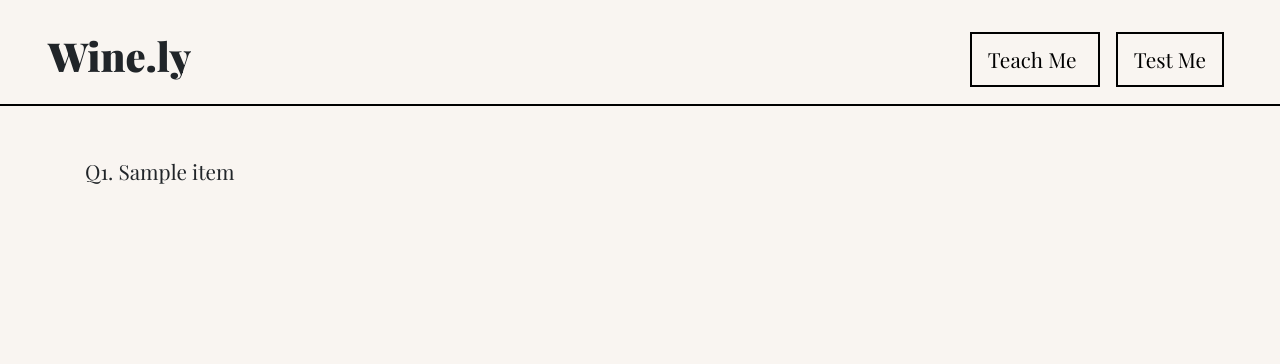
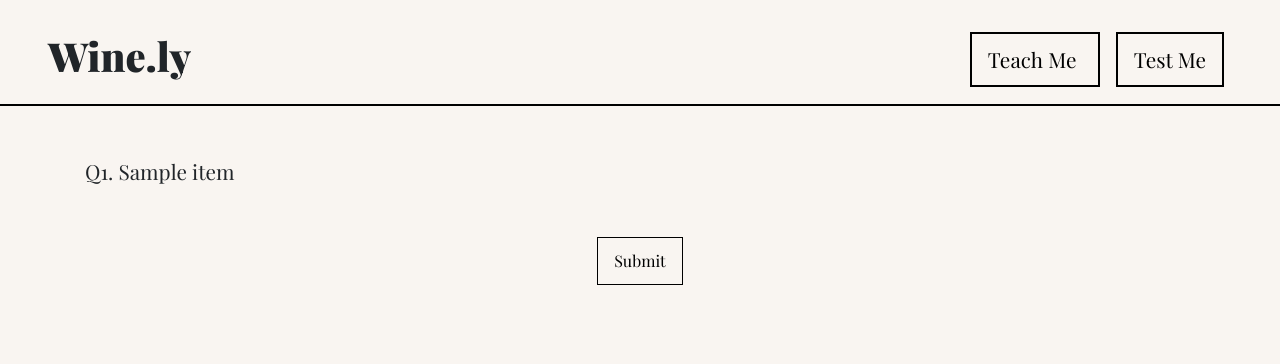
Before and after one commit to yukizhang17/UI_final_project, a Flask app: template templates/quiz_mcq.html in a window 1280 px wide. Shown: the top 364 px of the page. Run offline with Flask 2, Linux system fonts and the light colour scheme; the template is opened without the code that fills it: most values are stand-ins (such as "Sample title", 1, 10 or a date in 2020); some libraries are stand-ins or nearby versions.

Commit message:
Add buttons to quiz template

```diff
--- a/static/outline.css
+++ b/static/outline.css
@@ -34,6 +34,35 @@ body {
 .custom-btn.btn-type-1:active, .custom-btn.btn-type-1:focus {
   outline: none;
   border: 2px solid #000;
+  text-decoration: none;
+}
+
+/* For Buttons at the bottom of the page e.g. Next / Previous */
+.custom-btn.btn-type-2 {
+  text-align: center;
+  padding: 0.7rem 1rem;
+  border: 1px solid #000;
+  /* font-size: 1rem; */
+  color: #000;
+  text-decoration: none;
+  width:fit-content;
+  margin-left: 5px;
+  margin-right: 5px;
+}
+
+.custom-btn.btn-type-2:hover {
+  outline: none;
+  transition: 0.4s ease;
+  background-color: #000;
+  color: #fff;
+  border: 1px solid transparent;
+  cursor: pointer;
+  text-decoration: none;
+}
+
+.custom-btn.btn-type-2:active, .custom-btn.btn-type-2:focus {
+  outline: none;
+  border: 1px solid #000;
   text-decoration: none;
 }
 
--- a/static/quiz.css
+++ b/static/quiz.css
@@ -4,17 +4,27 @@
 body {
     font-family: "Playfair Display", sans-serif;
 }
+/* Quiz template */
 #question {
     margin-top: 50px;
     margin-bottom: 50px;
     font-size: 1.3rem;
 }
+#quizactions {
+    margin-top: 20px;
+    margin-bottom: 20px;
+    display: flex;
+    justify-content: center;
+    text-align: center;
+}
+/* Quiz type: mcq */
 .mcq_choice_label {
     margin-left: 20px;
 }
 .mcq_choice {
     margin-bottom: 8px;
 }
+/* Quiz type: mcq with side image */
 #mcq_side_image {
     margin-bottom: 10px;
 }
--- /dev/null
+++ b/static/quiz_template.js
@@ -0,0 +1,37 @@
+function onSubmit() {
+    // Add Previous / Next / Learn buttons once submit is clicked.
+    // This function should be called in submit() function for individual question types
+    showActionButtons()
+    setClickActions()
+}
+
+function setClickActions() {
+    // TODO: Set click actions for action buttons (prev / next / learn)
+}
+
+function showActionButtons() {
+    $("#quizactions").empty()
+    if (item['previous'] != 'none') {
+        let prevbutton = $("<div class='custom-btn btn-type-2 mx-2' id='previous'></div>").html("Previous")
+        $("#quizactions").append(prevbutton)
+    }
+    if (item['next'] != 'none') {
+        let nextbutton = $("<div class='custom-btn btn-type-2 mx-2' id='next'></div>").html("Next")
+        $("#quizactions").append(nextbutton)
+    }
+
+    let learnbutton = $("<div class='custom-btn btn-type-2 mx-2' id='learn'></div>").html("Learn")
+    $("#quizactions").append(learnbutton)
+}
+
+function showSubmitButton() {
+    $("#quizactions").empty()
+
+    let submitbutton = $("<div class='custom-btn btn-type-2 mx-2' id='submit'></div>")
+    submitbutton.html("Submit")
+    $("#quizactions").append(submitbutton)
+}
+
+$(document).ready(function(){
+    showSubmitButton()
+})
--- a/templates/quiz_template.html
+++ b/templates/quiz_template.html
@@ -1,18 +1,21 @@
 {% extends "layout.html" %}
 
 {% block content %}
+    <script type="text/javascript" src="{{ url_for('static', filename = 'quiz_template.js') }}"></script>
     <script>
         let item = {{item|tojson}}
     </script>
 
     <!-- Quiz template, which contains question, quiz progress, buttons to go to previous/next questions, and button to review -->
     <div class="container">
-        <div id="question">
+        <div id="question" class="section">
             Q{{item.id}}. {{item.question}}
         </div>
 
         {% block quizcontent %}
         {% endblock %}
+
+        <div id="quizactions" class="section"></div>
     </div>
 
 {% endblock %}
```
